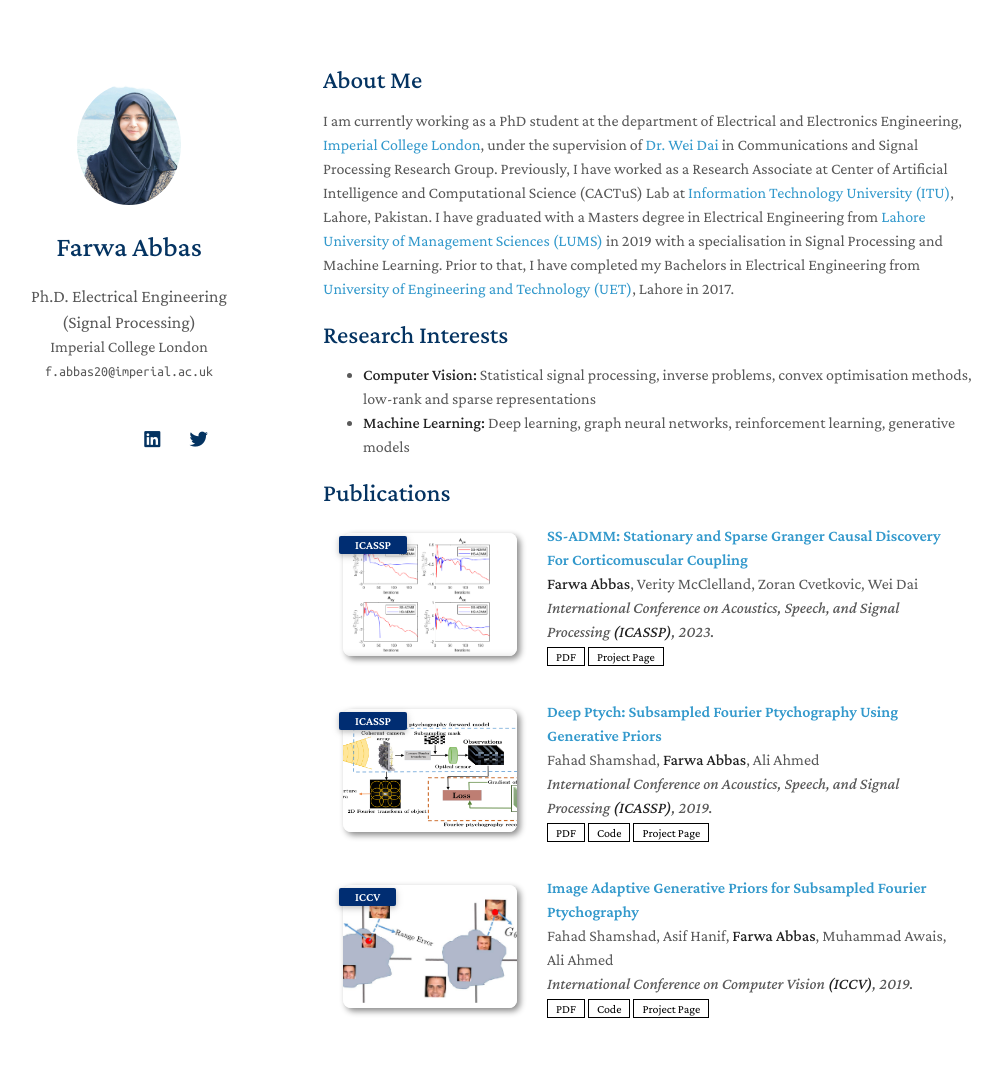
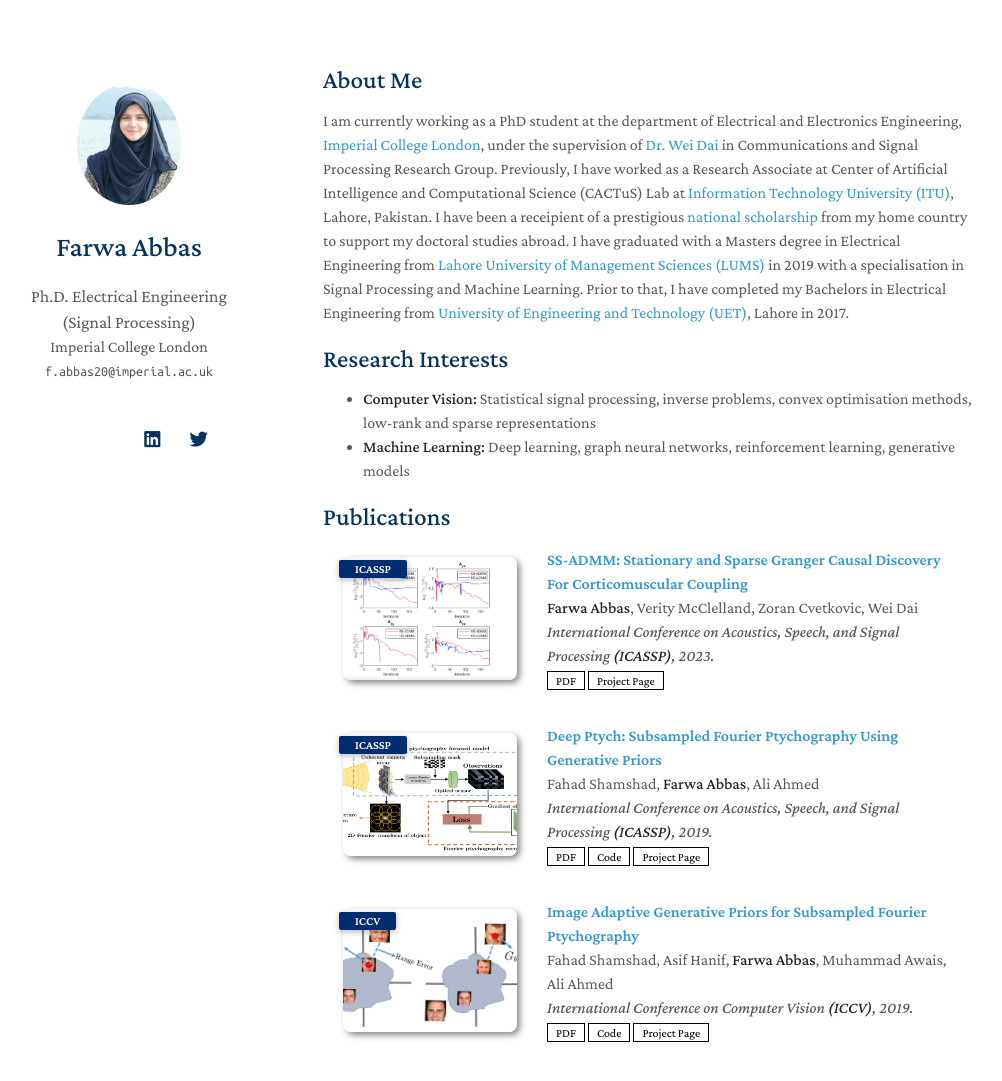
Before and after one commit to Farwa-Abbas/Farwa-Abbas.github.io, a Jekyll site: the page built from index.md, in a window 1280 px wide and 1170 px high. Shown: the top 1081 px of the window, without its empty margins (147-1149 px from the left). Built offline with Jekyll 4.4.1, drawn with Linux system fonts in a browser that asks for light colours; nearby versions of some CDN libraries; a style sheet for code colours, icons or effects is not loaded; our own code applies the rules of GitHub Pages for plain Markdown files.

Commit message:
Update index.md

```diff
--- a/index.md
+++ b/index.md
@@ -4,7 +4,7 @@ layout: homepage
 
 ## About Me
 
-I am currently working as a PhD student at the department of Electrical and Electronics Engineering, [Imperial College London](https://www.imperial.ac.uk/), under the supervision of [Dr. Wei Dai](https://www.imperial.ac.uk/people/wei.dai1) in Communications and Signal Processing Research Group. Previously, I have worked as a Research Associate at Center of Artificial Intelligence and Computational Science (CACTuS) Lab at [Information Technology University (ITU)](https://itu.edu.pk/), Lahore, Pakistan. I have graduated with a Masters degree in Electrical Engineering from [Lahore University of Management Sciences (LUMS)](https://lums.edu.pk/) in 2019 with a specialisation in Signal Processing and Machine Learning. Prior to that, I have completed my Bachelors in Electrical Engineering from [University of Engineering and Technology (UET)](https://www.uet.edu.pk/home/), Lahore in 2017.
+I am currently working as a PhD student at the department of Electrical and Electronics Engineering, [Imperial College London](https://www.imperial.ac.uk/), under the supervision of [Dr. Wei Dai](https://www.imperial.ac.uk/people/wei.dai1) in Communications and Signal Processing Research Group. Previously, I have worked as a Research Associate at Center of Artificial Intelligence and Computational Science (CACTuS) Lab at [Information Technology University (ITU)](https://itu.edu.pk/), Lahore, Pakistan. I have been a receipient of a prestigious [national scholarship](https://www.peef.org.pk/phd-scholarships-finalawardlist-2019) from my home country to support my doctoral studies abroad. I have graduated with a Masters degree in Electrical Engineering from [Lahore University of Management Sciences (LUMS)](https://lums.edu.pk/) in 2019 with a specialisation in Signal Processing and Machine Learning. Prior to that, I have completed my Bachelors in Electrical Engineering from [University of Engineering and Technology (UET)](https://www.uet.edu.pk/home/), Lahore in 2017.
 
 
 ## Research Interests
```
